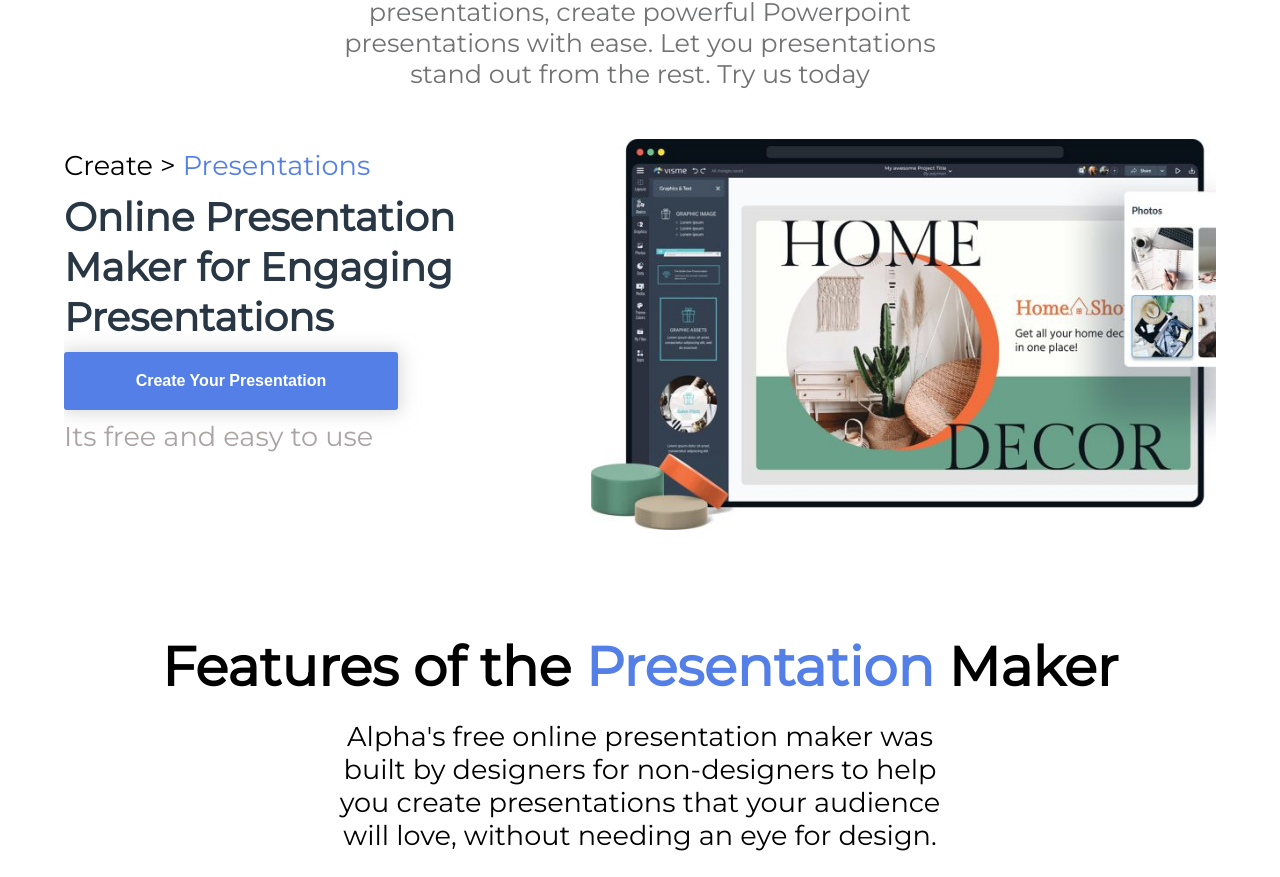
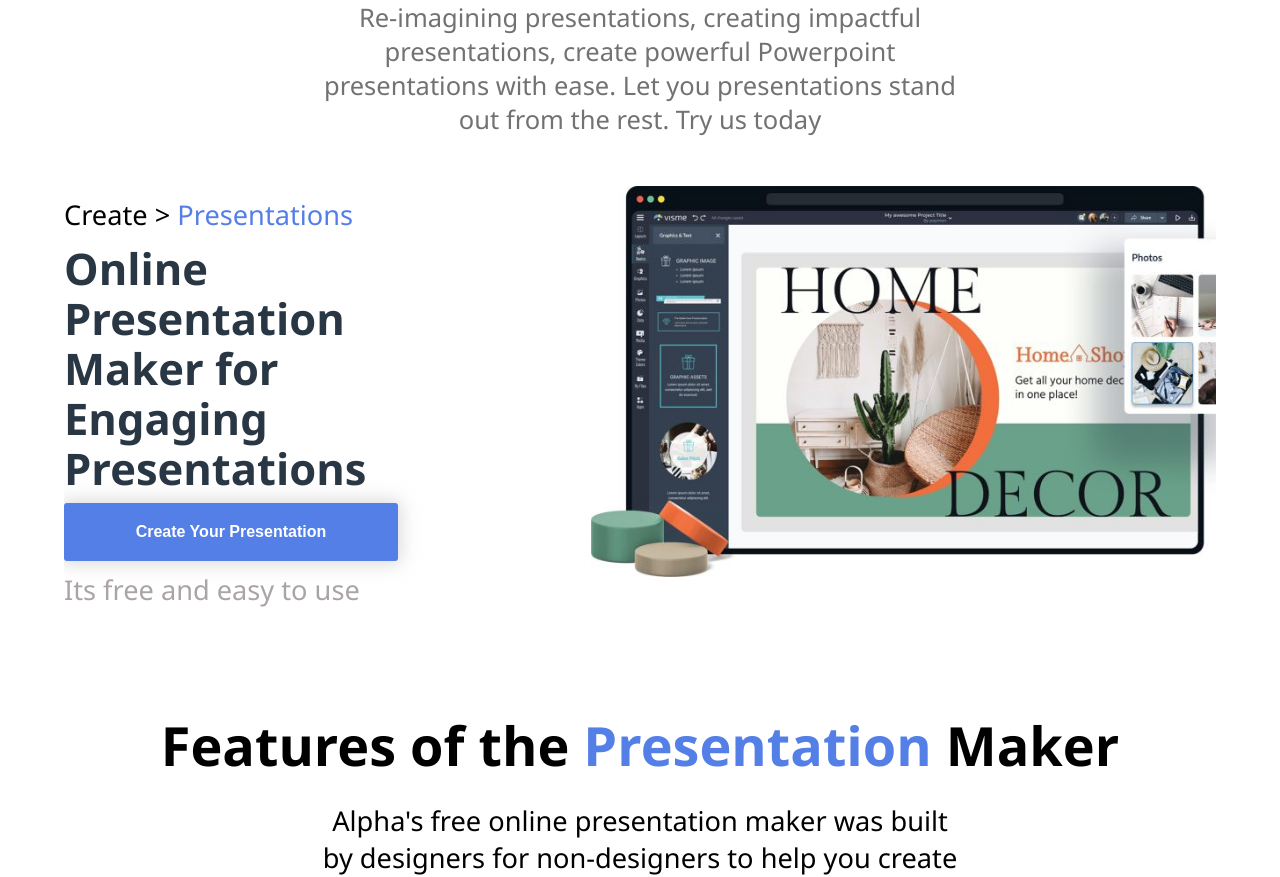
Before and after one commit to ealpha072/next_js_app, a Next.js app: page /routes/Home in a window 1280 px wide. Shown: the part 505-1382 px from the top of the page. Built offline with nearby package versions, Linux system fonts and the light colour scheme.

Commit message:
Font family fix

```diff
--- a/src/pages/routes/myhome.module.css
+++ b/src/pages/routes/myhome.module.css
@@ -48,7 +48,8 @@
 }
 
 .create h1{
-    font-size: 2.875rem;
+    width: 80%;
+    font-size: 3.2rem;
     font-weight: 800;
     line-height: 50px;
     color: var(--headingColor);
@@ -59,14 +60,13 @@
     border: none;
     border-radius: 3px ;
     padding: 20px;
+    margin-top: 10px;
     font-size: 16px;
-    font-weight: 500;
+    text-align: center;
+    font-weight: 600;
     cursor: pointer;
-    margin-top: 10px;
     background-color: var(--colorThemeOne);
-    text-align: center;
     color: #fff;
-    font-weight: 600;
     box-shadow: 0 0 17px 3px rgb(184 184 184 / 50%);
 }
 
@@ -89,7 +89,7 @@
 }
 
 .chosen h1{
-    font-size: 4rem;
+    font-size: 54px;
     font-weight: 800;
 }
 
@@ -143,7 +143,7 @@
     color: #fff;
     border-radius: 3px;
     border: none;
-    font-weight: 700;
+    font-weight: 500;
     outline: none;
     padding: 12px 20px;
     transition: .3s ease;
--- a/src/styles/globals.css
+++ b/src/styles/globals.css
@@ -1,4 +1,5 @@
 @import url('https://fonts.googleapis.com/css2?family=Lato&display=swap');
+/* @import url('https://fonts.googleapis.com/css2?family=Montserrat:wght@700&display=swap'); */
 @import url('https://fonts.googleapis.com/css2?family=Montserrat&display=swap');
 
 :root{
@@ -28,5 +29,5 @@ body{
   overflow-x: hidden;
   font-size: 0.85rem;
   background-color: var(--background);
-  font-family: Montserrat, Lato, system-ui, -apple-system, BlinkMacSystemFont, 'Segoe UI', Roboto, Oxygen, Ubuntu, Cantarell, 'Open Sans', 'Helvetica Neue', sans-serif
+  font-family: 'Segoe UI', Roboto, Oxygen, Ubuntu, Cantarell, 'Open Sans', 'Helvetica Neue', sans-serif
 }
```
